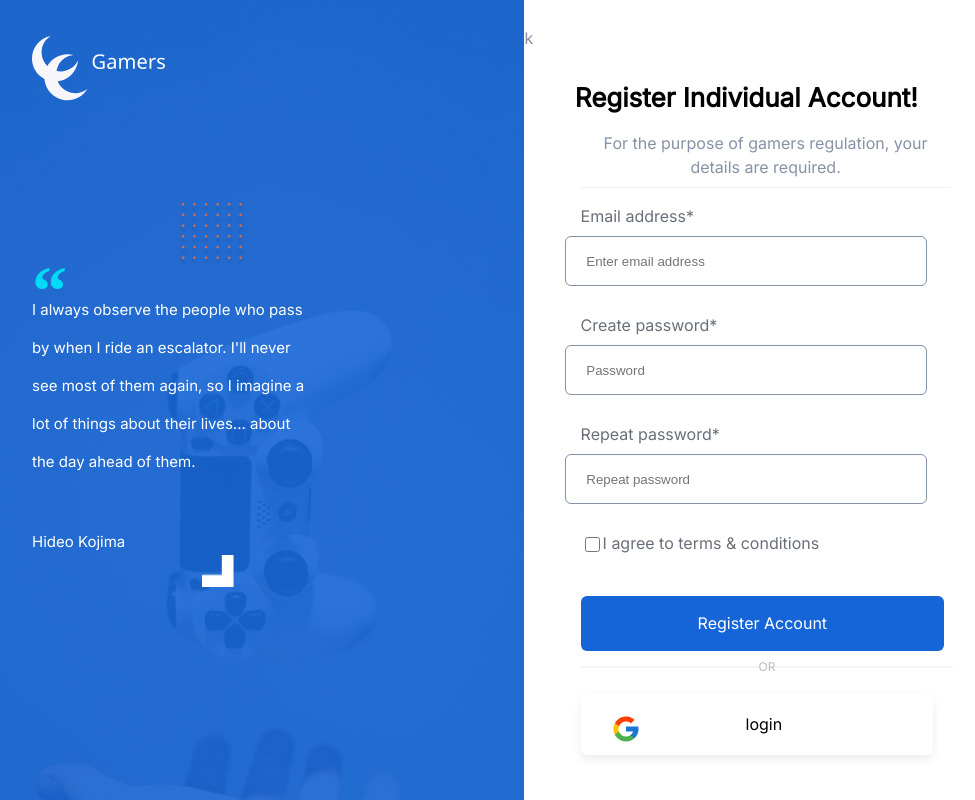
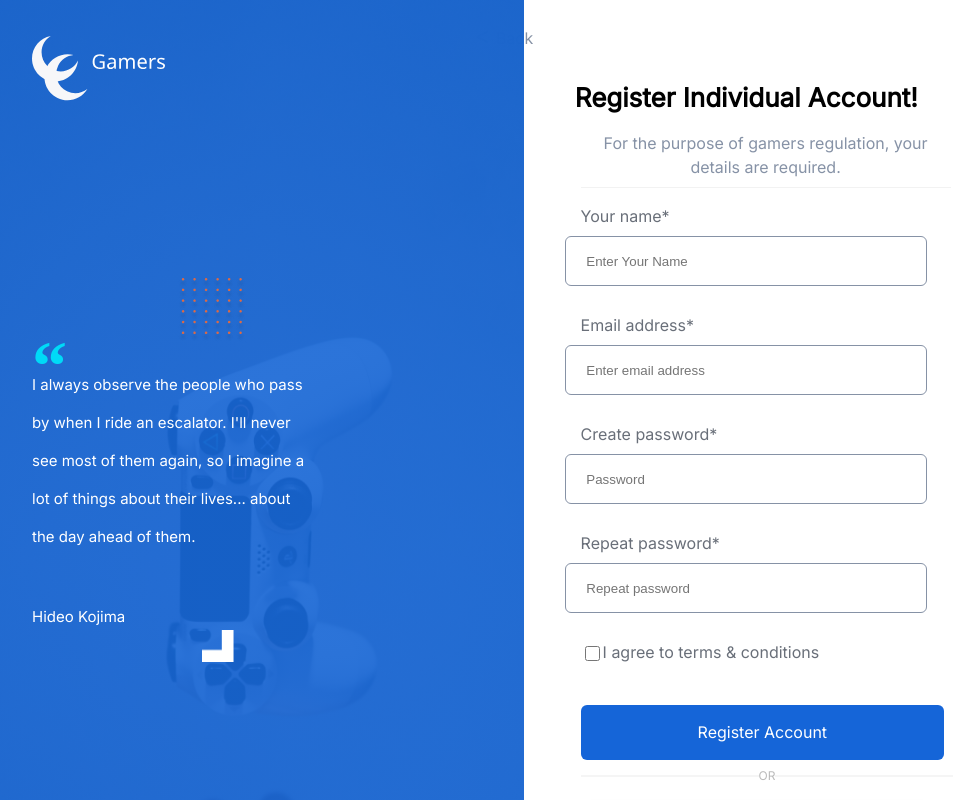
Before and after one commit to MohammedAl-Nabahin/reactJs-form-task, a React (Create React App) app: page /Rigister in a window 1280 px wide. Shown: the top 800 px of the page, without its empty margins (48-1023 px from the left). Built offline with nearby package versions, Linux system fonts and the light colour scheme; a web font is replaced by a local one.

Commit message:
Api Integeration

```diff
--- a/package.json
+++ b/package.json
@@ -9,7 +9,7 @@
     "react": "^18.2.0",
     "react-dom": "^18.2.0",
     "react-router-dom": "^6.6.1",
-    "react-scripts": "5.0.1",
+    "react-scripts": "^2.1.3",
     "web-vitals": "^2.1.4",
     "yup": "^0.32.11"
   },
--- a/src/Components/Banner/style.css
+++ b/src/Components/Banner/style.css
@@ -7,7 +7,26 @@
     height: 300px;
     overflow-y: hidden;
     overflow-x:scroll;
+
 }
+
+/* width */
+::-webkit-scrollbar {
+    width: 20px;
+  }
+
+  /* Track */
+  ::-webkit-scrollbar-track {
+    box-shadow: inset 0 0 5px grey;
+    border-radius: 10px;
+  }
+
+  /* Handle */
+  ::-webkit-scrollbar-thumb {
+    background: lightblue;
+    border-radius: 10px;
+  }
+
 
 .componentTitle{
     font-family: 'Gilroy';
@@ -24,7 +43,7 @@
     flex-direction: row;
     gap: 15px;
     height: 20rem;
-    width:120rem;;
+    width:120rem;
 }
 
 
--- a/src/Components/Button/button.jsx
+++ b/src/Components/Button/button.jsx
@@ -1,4 +1,5 @@
 import React, { Component } from 'react'
+import { Link } from 'react-router-dom'
 
 export default class button extends Component {
   render() {
--- a/src/Pages/Rigister/Form/Form.jsx
+++ b/src/Pages/Rigister/Form/Form.jsx
@@ -1,6 +1,5 @@
 import "./style.css";
 
-import React, { Component } from 'react'
 import Title from "../../../Components/Title";
 import Label from "../../../Components/Label/label";
 import Input from "../../../Components/Input/input";
@@ -8,17 +7,20 @@ import Button from "../../../Components/Button/button";
 import OR from "../../../Components/OR/Or";
 import Icon from "../../../Components/Icon/Icon";
 import gIcon from '../../../images/gIcon.png';
-// import { boolean, object, ref, string } from 'yup';
+
+
+import React, { Component } from 'react';
 import * as Yup from 'yup';
-import { Link } from "react-router-dom";
-// import { useNavigate  } from 'react-router-dom';
-// import Home from '../../Home/index';
+import { Link, Navigate } from "react-router-dom";
+import axios from 'axios';
+
 
 
 
 export default class Form extends Component {
 
     defaults = {
+      name:"",
         email:"",
         password:"",
         repassword:"",
@@ -33,22 +35,28 @@ export default class Form extends Component {
     }
 
     state = {
+        name:"",
         email:"",
         password:"",
         repassword:"",
         checked:false,
         errors:[],
+        nameError:"",
         emailError:"",
         passwordError:"",
         repasswordError:"",
         checkError:"",
         matchErr:"",
-        goTo:""
+        goTo:"",
+        go:false,
+        apiError:"",
+        postApi:false
     }
 
 
 
     Schema = Yup.object().shape({
+      name: Yup.string().required("Name is required"),
       email: Yup.string()
         .email('Invalid email address')
         .required('Email is required'),
@@ -63,12 +71,15 @@ export default class Form extends Component {
     );
 
 
-    handleSubmit = (e)=> {
 
+
+
+    handleSubmit = async (e)=> {
 
         e.preventDefault();
 
         this.Schema.validate({
+            name: this.state.name,
             email: this.state.email ,
             password: this.state.password,
             repassword: this.state.repassword,
@@ -76,32 +87,55 @@ export default class Form extends Component {
         } , {abortEarly:false})
         .then(() =>{
             this.setState((prevState) => ({
-
+              name: prevState.name,
               email: prevState.email ,
              password : prevState.password ,
              repassword : prevState.repassword,
               checked: prevState.checked
           , ...this.defaults}))
-          window.location.href ="http://localhost:3000/Home";
+
         }).catch((e)=>{
-          this.setState({errors:e});
-          this.setState({emailError:e.errors[0]});
-          this.setState({passwordError:e.errors[3]});
-          this.setState({repasswordError:e.errors[1]});
-          this.setState({checkError:e.errors[4]});
+          this.setState({errors: e.errors});
+          console.log(e.errors)
+          this.setState({nameError:e.errors[0]})
+          this.setState({emailError:e.errors[1]});
+          this.setState({passwordError:e.errors[4]});
+          this.setState({repasswordError:e.errors[2]});
+          this.setState({checkError:e.errors[5]});
 
           if(this.state.repassword  !== this.state.passwordError ){
             this.setState({matchError: "Passwords Dont Match "});
           }
-
           if(this.state.passwordError < 8 && this.state.passwordError >1){
               this.setState({passwordError:e.errors[2]});
+          }
+        }).finally(()=>{
+         if(this.state.errors.length === 0){
+              this.setState({go:true})
+         }
+
+        })
+
+
+        if(this.state.go){
+          console.log(this.state.go, this.state.postApi)
+          try{
+      const req =  await axios.post("https://react-tt-api.onrender.com/api/users/signup" , {
+            name : this.state.name,
+            email : this.state.email,
+            password : this.state.password
+          }
+          )
+        }catch(e){
+          console.log(e)
+          this.setState({apiError:e})
+        }finally{
+            this.setState({postApi:true})
+        }
       }
 
 
 
-
-        });
     };
 
 
@@ -122,20 +156,35 @@ export default class Form extends Component {
   };
 
 
-
-
   handleChangeInput = (e) => {
       const { value, id } = e.target;
       this.setState({ [id]: value });
       this.setState({checked: e.target.checked })
     };
 
+
+
+
   render() {
     return (
+
       <form action="" className="rigisterForm" onSubmit={(e) => this.handleSubmit(e)}>
+
 
         <Title  formTitle="formTitle" id1="hTitle" h1="Register Individual Account!"
             id2="pTitle" p="For the purpose of gamers regulation, your details are required." />
+
+
+          <div className="email-sec">
+                <Label for="name" labelTitle="Your name*"/>
+                <Input type="text"
+                placeholder="Enter Your Name"
+                id="name"
+                handle={this.handleChangeInput}
+                value={this.state.name}
+                />
+                 <div className="error">{(this.state.nameError)}</div>
+            </div>
 
           <div className="email-sec">
                 <Label for="emailIn" labelTitle="Email address*"/>
@@ -144,7 +193,6 @@ export default class Form extends Component {
                 id="email"
                 handle={this.handleChangeInput}
                 value={this.state.email}
-                // error=""
                 />
                  <div className="error">{(this.state.emailError)}</div>
             </div>
@@ -184,11 +232,17 @@ export default class Form extends Component {
 
             <div className="error">{(this.state.checkError)}</div>
 
-            {/* <Link to={this.state.goTo}> */}
+
+            {console.log(this.state.postApi)}
+             {  this.state.postApi ?
+              <Navigate to={"/Home"}>
                   <Button btn="rigisterBtn" btntype="submit" title="Register Account"
                   />
-               {/* </Link> */}
-
+              </Navigate> :
+                <Button btn="rigisterBtn" btntype="submit" title="Register Account"
+                />
+          }
+             {/* <span>{this.state.apiError}</span> */}
             <OR/>
             <div className="logInBtn">
                 <Icon iconSrc={gIcon} alt="google" id="LogIngIcon"/>
--- a/src/Pages/Rigister/Form/style.css
+++ b/src/Pages/Rigister/Form/style.css
@@ -117,6 +117,10 @@ cursor: pointer;
     margin-left: -20rem;
 }
 
+#name{
+    margin-left: -20rem;
+}
+
 #password{
     margin-left: -20rem;
 }
--- a/src/Pages/Rigister/style.css
+++ b/src/Pages/Rigister/style.css
@@ -4,7 +4,7 @@
 .rigister{
     display: flex;
     flex-direction:row;
-    height:850px;
+    height:900px;
     font-family: Inter;
     width: 100%;
 }
@@ -17,7 +17,7 @@
     justify-content: center;
     align-items: center;
     width:50%;
-    height:100%;
+    height:1000px;
     background:
     linear-gradient(
         hsl(215, 82%, 46%,0.9),
@@ -25,7 +25,7 @@
       ),
     url(../../images/hiddenLogo.png);
     background-repeat: no-repeat;
-    background-size: 572px 920px;
+    background-size: 572px 1000px;
     position: relative;
 }
 
```
Also changed, not shown: 1 other file (tests, documents, lock files or other folders). Lines whose indentation alone changed are shown as unchanged.
